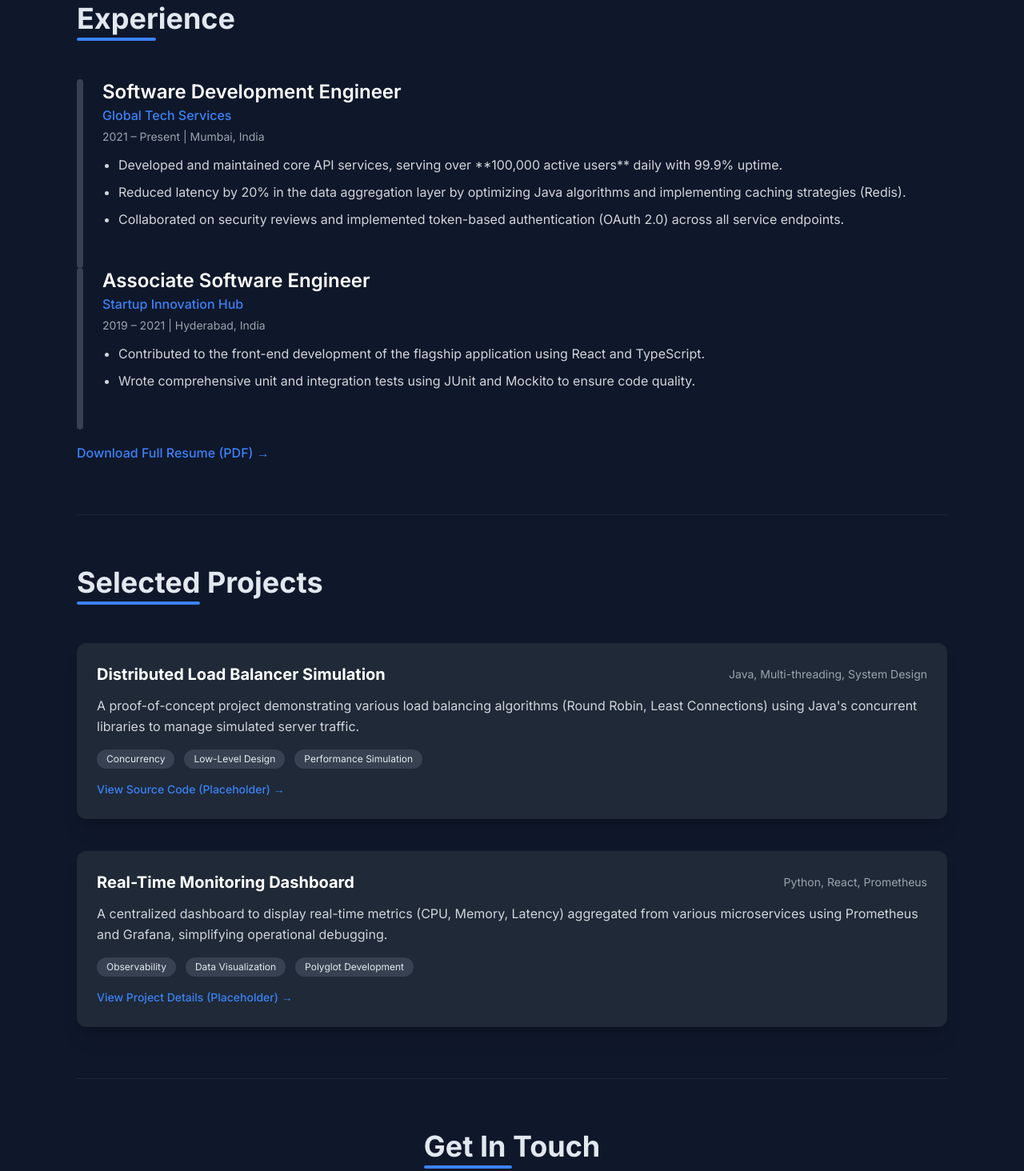
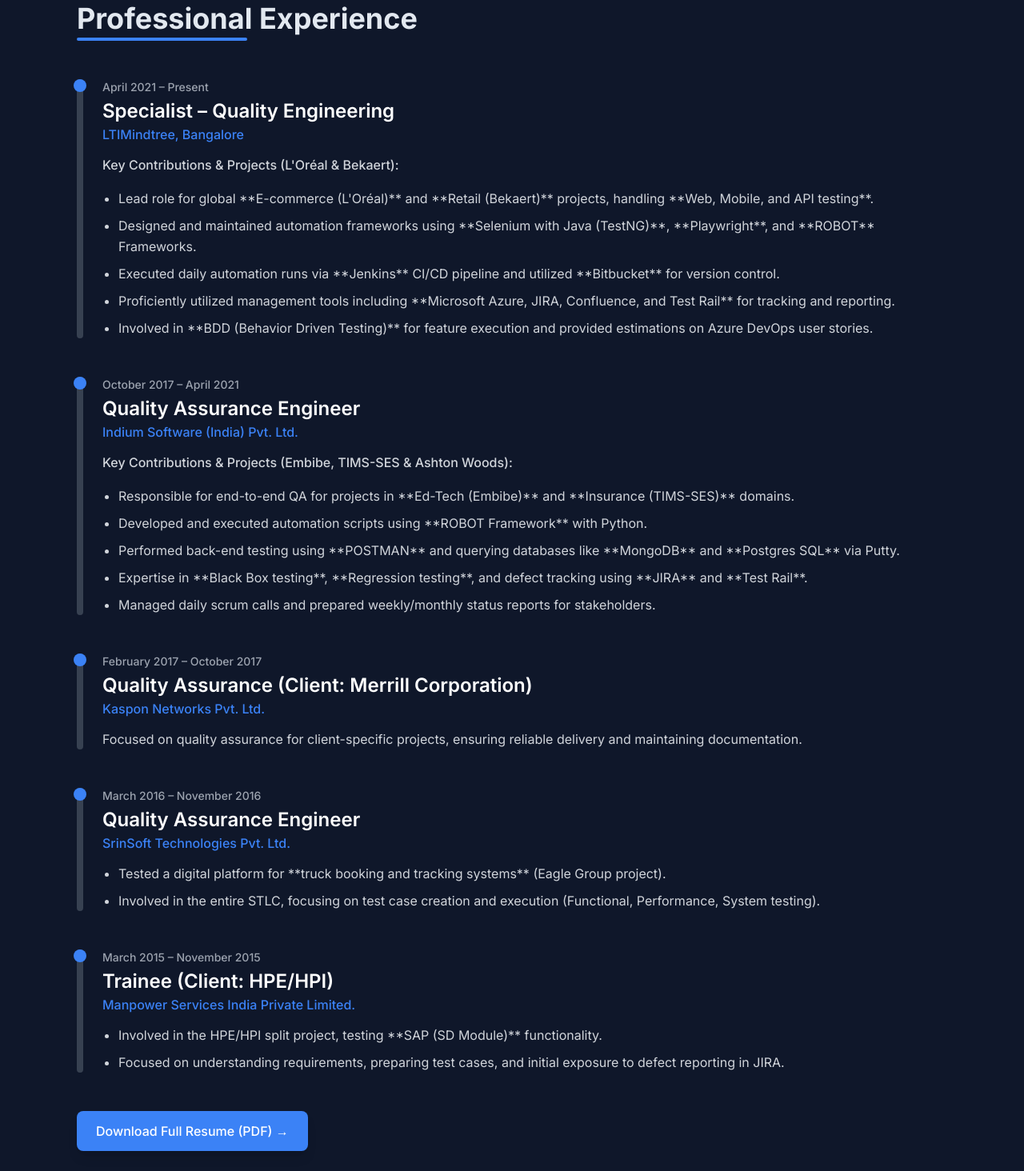
Before and after one commit to ranamanish7878/my-portfolio, a plain HTML site: page index.html in a window 1280 px wide. Shown: the part 1689-3153 px from the top of the page at 80% size. Drawn offline with nearby package versions, Linux system fonts and the light colour scheme.

Commit message:
Update index.html

```diff
--- a/index.html
+++ b/index.html
@@ -112,40 +112,96 @@
             </div>
         </section>
 
-        <!-- 3. Experience Section -->
+        <!-- 3. Experience Section (Detailed Timeline) -->
         <section id="experience" class="py-12 md:py-16 border-t border-gray-800">
-            <h3 class="text-4xl font-bold section-header mb-12">Experience</h3>
+            <h3 class="text-4xl font-bold section-header mb-12">Professional Experience</h3>
 
-            <!-- Job 1 -->
-            <div class="relative pl-8 pb-12 group">
+            <div class="space-y-12">
+
+                <!-- Job 1: LTIMindtree -->
+                <div class="relative pl-8 group">
+                    <!-- Timeline Dot and Line -->
                     <div class="absolute w-2 h-full bg-gray-700 rounded-full left-0 top-0">
-                    <div class="absolute w-4 h-4 bg-accent-blue rounded-full -left-1 top-0 opacity-0 group-hover:opacity-100 transition duration-300"></div>
+                        <div class="absolute w-4 h-4 bg-accent-blue rounded-full -left-1 top-0 opacity-100 transition duration-300 transform group-hover:scale-110"></div>
                     </div>
-                <h4 class="text-2xl font-semibold text-white">Software Development Engineer</h4>
-                <p class="text-accent-blue font-medium mb-1">Global Tech Services</p>
-                <p class="text-sm text-gray-400 mb-3">2021 – Present | Mumbai, India</p>
+                    <p class="text-sm font-medium text-gray-400 mb-1">April 2021 – Present</p>
+                    <h4 class="text-2xl font-semibold text-white">Specialist – Quality Engineering</h4>
+                    <p class="text-accent-blue font-medium mb-3">LTIMindtree, Bangalore</p>
+
+                    <p class="text-gray-300 mb-4 font-medium">Key Contributions & Projects (L'Oréal & Bekaert):</p>
                     <ul class="list-disc ml-5 text-gray-300 space-y-2">
-                    <li>Developed and maintained core API services, serving over **100,000 active users** daily with 99.9% uptime.</li>
-                    <li>Reduced latency by 20% in the data aggregation layer by optimizing Java algorithms and implementing caching strategies (Redis).</li>
-                    <li>Collaborated on security reviews and implemented token-based authentication (OAuth 2.0) across all service endpoints.</li>
+                        <li>Lead role for global **E-commerce (L'Oréal)** and **Retail (Bekaert)** projects, handling **Web, Mobile, and API testing**.</li>
+                        <li>Designed and maintained automation frameworks using **Selenium with Java (TestNG)**, **Playwright**, and **ROBOT** Frameworks.</li>
+                        <li>Executed daily automation runs via **Jenkins** CI/CD pipeline and utilized **Bitbucket** for version control.</li>
+                        <li>Proficiently utilized management tools including **Microsoft Azure, JIRA, Confluence, and Test Rail** for tracking and reporting.</li>
+                        <li>Involved in **BDD (Behavior Driven Testing)** for feature execution and provided estimations on Azure DevOps user stories.</li>
                     </ul>
                 </div>
 
-            <!-- Job 2 -->
-            <div class="relative pl-8 pb-12 group">
+                <!-- Job 2: Indium Software (India) Pvt. Ltd. -->
+                <div class="relative pl-8 group">
+                    <!-- Timeline Dot and Line -->
                     <div class="absolute w-2 h-full bg-gray-700 rounded-full left-0 top-0">
-                    <div class="absolute w-4 h-4 bg-accent-blue rounded-full -left-1 top-0 opacity-0 group-hover:opacity-100 transition duration-300"></div>
+                        <div class="absolute w-4 h-4 bg-accent-blue rounded-full -left-1 top-0 opacity-100 transition duration-300 transform group-hover:scale-110"></div>
                     </div>
-                <h4 class="text-2xl font-semibold text-white">Associate Software Engineer</h4>
-                <p class="text-accent-blue font-medium mb-1">Startup Innovation Hub</p>
-                <p class="text-sm text-gray-400 mb-3">2019 – 2021 | Hyderabad, India</p>
+                    <p class="text-sm font-medium text-gray-400 mb-1">October 2017 – April 2021</p>
+                    <h4 class="text-2xl font-semibold text-white">Quality Assurance Engineer</h4>
+                    <p class="text-accent-blue font-medium mb-3">Indium Software (India) Pvt. Ltd.</p>
+
+                    <p class="text-gray-300 mb-4 font-medium">Key Contributions & Projects (Embibe, TIMS-SES & Ashton Woods):</p>
                     <ul class="list-disc ml-5 text-gray-300 space-y-2">
-                    <li>Contributed to the front-end development of the flagship application using React and TypeScript.</li>
-                    <li>Wrote comprehensive unit and integration tests using JUnit and Mockito to ensure code quality.</li>
+                        <li>Responsible for end-to-end QA for projects in **Ed-Tech (Embibe)** and **Insurance (TIMS-SES)** domains.</li>
+                        <li>Developed and executed automation scripts using **ROBOT Framework** with Python.</li>
+                        <li>Performed back-end testing using **POSTMAN** and querying databases like **MongoDB** and **Postgres SQL** via Putty.</li>
+                        <li>Expertise in **Black Box testing**, **Regression testing**, and defect tracking using **JIRA** and **Test Rail**.</li>
+                        <li>Managed daily scrum calls and prepared weekly/monthly status reports for stakeholders.</li>
                     </ul>
                 </div>
 
-            <a href="#" class="inline-block mt-4 text-accent-blue hover:underline font-medium">Download Full Resume (PDF) &rarr;</a>
+                <!-- Job 3: Kaspon Networks Pvt. Ltd. (Client Merrill Corporation) -->
+                <div class="relative pl-8 group">
+                    <!-- Timeline Dot and Line -->
+                    <div class="absolute w-2 h-full bg-gray-700 rounded-full left-0 top-0">
+                        <div class="absolute w-4 h-4 bg-accent-blue rounded-full -left-1 top-0 opacity-100 transition duration-300 transform group-hover:scale-110"></div>
+                    </div>
+                    <p class="text-sm font-medium text-gray-400 mb-1">February 2017 – October 2017</p>
+                    <h4 class="text-2xl font-semibold text-white">Quality Assurance (Client: Merrill Corporation)</h4>
+                    <p class="text-accent-blue font-medium mb-3">Kaspon Networks Pvt. Ltd.</p>
+                    <p class="text-gray-300">Focused on quality assurance for client-specific projects, ensuring reliable delivery and maintaining documentation.</p>
+                </div>
+
+                <!-- Job 4: SrinSoft Technologies Pvt. Ltd. -->
+                <div class="relative pl-8 group">
+                    <!-- Timeline Dot and Line -->
+                    <div class="absolute w-2 h-full bg-gray-700 rounded-full left-0 top-0">
+                        <div class="absolute w-4 h-4 bg-accent-blue rounded-full -left-1 top-0 opacity-100 transition duration-300 transform group-hover:scale-110"></div>
+                    </div>
+                    <p class="text-sm font-medium text-gray-400 mb-1">March 2016 – November 2016</p>
+                    <h4 class="text-2xl font-semibold text-white">Quality Assurance Engineer</h4>
+                    <p class="text-accent-blue font-medium mb-3">SrinSoft Technologies Pvt. Ltd.</p>
+                    <ul class="list-disc ml-5 text-gray-300 space-y-2">
+                        <li>Tested a digital platform for **truck booking and tracking systems** (Eagle Group project).</li>
+                        <li>Involved in the entire STLC, focusing on test case creation and execution (Functional, Performance, System testing).</li>
+                    </ul>
+                </div>
+
+                <!-- Job 5: Manpower Services India Private Limited. (Client HP E) -->
+                <div class="relative pl-8 group">
+                    <!-- Timeline Dot and Line -->
+                    <div class="absolute w-2 h-full bg-gray-700 rounded-full left-0 top-0">
+                        <div class="absolute w-4 h-4 bg-accent-blue rounded-full -left-1 top-0 opacity-100 transition duration-300 transform group-hover:scale-110"></div>
+                    </div>
+                    <p class="text-sm font-medium text-gray-400 mb-1">March 2015 – November 2015</p>
+                    <h4 class="text-2xl font-semibold text-white">Trainee (Client: HPE/HPI)</h4>
+                    <p class="text-accent-blue font-medium mb-3">Manpower Services India Private Limited.</p>
+                    <ul class="list-disc ml-5 text-gray-300 space-y-2">
+                        <li>Involved in the HPE/HPI split project, testing **SAP (SD Module)** functionality.</li>
+                        <li>Focused on understanding requirements, preparing test cases, and initial exposure to defect reporting in JIRA.</li>
+                    </ul>
+                </div>
+
+            </div>
+            <a href="#" class="inline-block mt-12 px-6 py-3 bg-accent-blue text-white font-medium rounded-lg shadow-lg hover:bg-blue-600 transition duration-300 transform hover:scale-105">Download Full Resume (PDF) &rarr;</a>
         </section>
 
         <!-- 4. Projects Section -->
```
Lines whose indentation alone changed are shown as unchanged.
